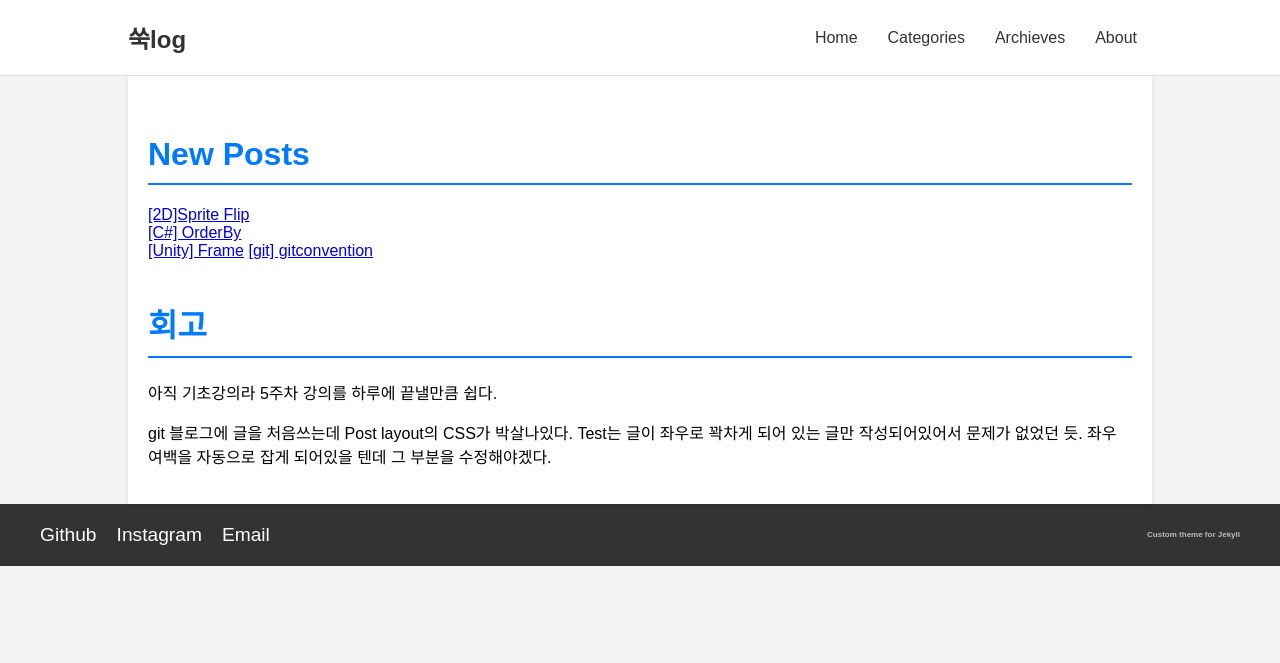
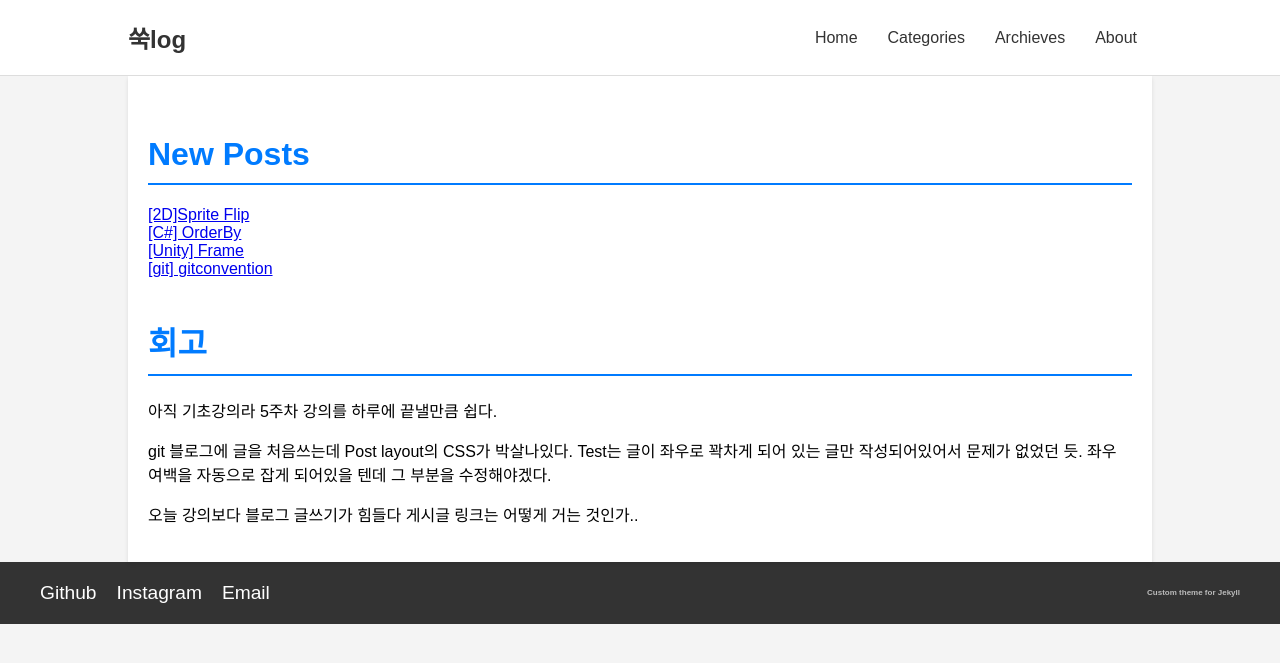
Before and after one commit to 1suyb/1suyb.github.io, a Jekyll site: the page built from _posts/2024-09-09-til.md, in a window 1280 px wide. Shown: the top 663 px of the page. Built offline with Jekyll 4.4.1, drawn with Linux system fonts in a browser that asks for light colours.

Commit message:
til 수정

```diff
--- a/_posts/2024-09-09-til.md
+++ b/_posts/2024-09-09-til.md
@@ -17,3 +17,5 @@
 아직 기초강의라 5주차 강의를 하루에 끝낼만큼 쉽다.
 
 git 블로그에 글을 처음쓰는데 Post layout의 CSS가 박살나있다. Test는 글이 좌우로 꽉차게 되어 있는 글만 작성되어있어서 문제가 없었던 듯. 좌우 여백을 자동으로 잡게 되어있을 텐데 그 부분을 수정해야겠다.
+
+오늘 강의보다 블로그 글쓰기가 힘들다 게시글 링크는 어떻게 거는 것인가..
```
